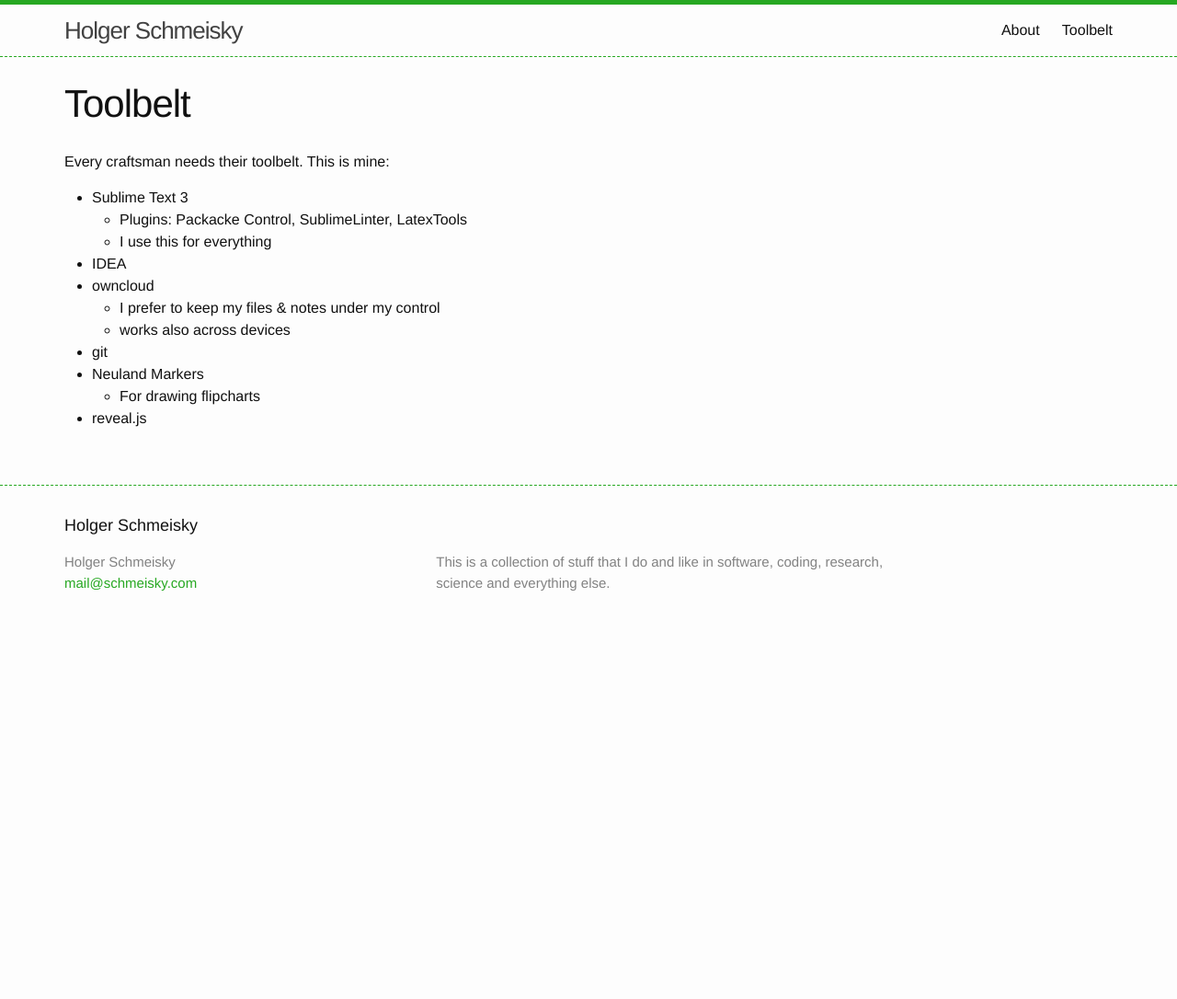
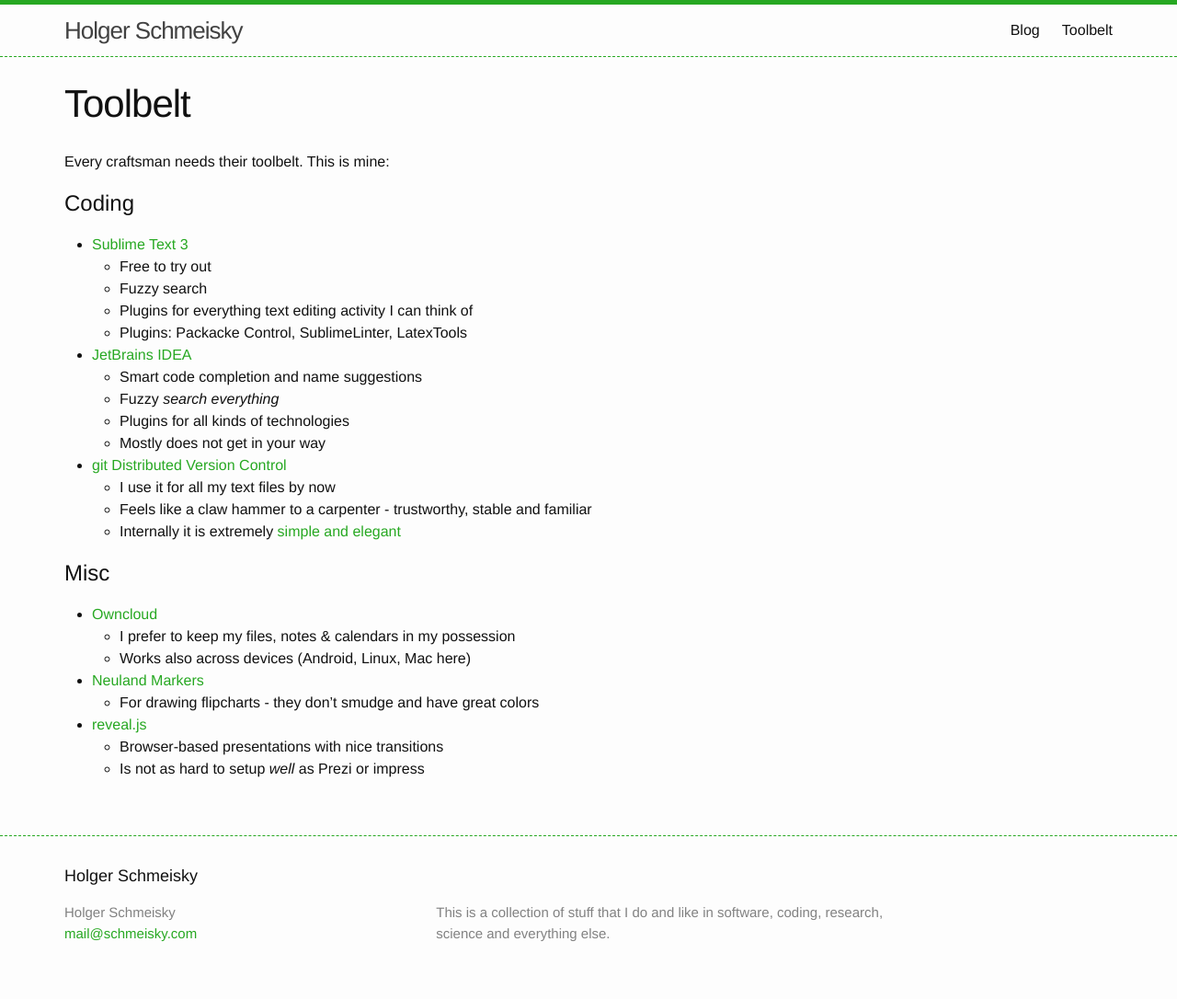
Before and after one commit to holsky/schmeisky.com, a Jekyll site: the page built from toolbelt.md, in a window 1280 px wide. Shown: the whole page at 92% size. Built offline with Jekyll 4.4.1, drawn with Linux system fonts in a browser that asks for light colours; nearby versions of some CDN libraries; before the commit the page ends 900 px from its top, so only the background shows below that.

Commit message:
start toolbelt start blog

```diff
--- a/_config.yml
+++ b/_config.yml
@@ -12,7 +12,7 @@
 description: > # this means to ignore newlines until "baseurl:"
   This is a collection of stuff that I do and like in software, coding, research, science and everything else.
 baseurl: "" # the subpath of your site, e.g. /blog
-url: "http://schmeisky.com" # the base hostname & protocol for your site
+url: "http://www.schmeisky.com" # the base hostname & protocol for your site
 twitter_username: hschmeisky
 github_username:  holger-s
 
@@ -30,3 +30,4 @@
   - {name: Trello, url: "https://trello.com/holgerschmeisky", icon: fa-trello}
   - {name: GoodReads, url: "https://www.goodreads.com/user/show/50263005-holger-schmeisky", text: GoodReads}
   - {name: ResearchGate, url: "https://www.researchgate.net/profile/Holger_Schmeisky", text: "ResearchGate"}
+  - {name: Email, url: "mailto:mail@schmeisky.com", icon: fa-envelope}
--- a/toolbelt.md
+++ b/toolbelt.md
@@ -6,14 +6,29 @@
 
 Every craftsman needs their toolbelt. This is mine:
 
-  * Sublime Text 3
+# Coding
+
+  * [Sublime Text 3](https://www.sublimetext.com/3)
+      - Free to try out
+      - Fuzzy search
+      - Plugins for everything text editing activity I can think of
       - Plugins: Packacke Control, SublimeLinter, LatexTools
-      - I use this for everything
-  * IDEA
-  * owncloud
-      - I prefer to keep my files & notes under my control
-      - works also across devices
-  * git
-  * Neuland Markers
-      - For drawing flipcharts
-  * reveal.js
+  * [JetBrains IDEA](https://www.jetbrains.com/idea/)
+    - Smart code completion and name suggestions
+    - Fuzzy *search everything*
+    - Plugins for all kinds of technologies
+    - Mostly does not get in your way
+  * [git Distributed Version Control](https://git-scm.com/)
+    - I use it for all my text files by now
+    - Feels like a claw hammer to a carpenter - trustworthy, stable and familiar
+    - Internally it is extremely [simple and elegant](http://eagain.net/articles/git-for-computer-scientists/)
+
+# Misc
+  * [Owncloud](https://owncloud.org/)
+      - I prefer to keep my files, notes & calendars in my possession
+      - Works also across devices (Android, Linux, Mac here)
+  * [Neuland Markers](http://de.neuland.com/marker-und-stifte/)
+      - For drawing flipcharts - they don't smudge and have great colors
+  * [reveal.js](http://lab.hakim.se/reveal-js)
+    - Browser-based presentations with nice transitions
+    - Is not as hard to setup *well* as Prezi or impress
```
Also changed, not shown: _posts/2015-01-09-github.md (added, +61 -0 lines), _posts/2015-12-14-second-post.md (deleted, +0 -11 lines), _posts/2015-12-19-welcome-to-jekyll.md (deleted, +0 -23 lines), about.md (deleted, +0 -15 lines), blog.md (added, +20 -0 lines).
